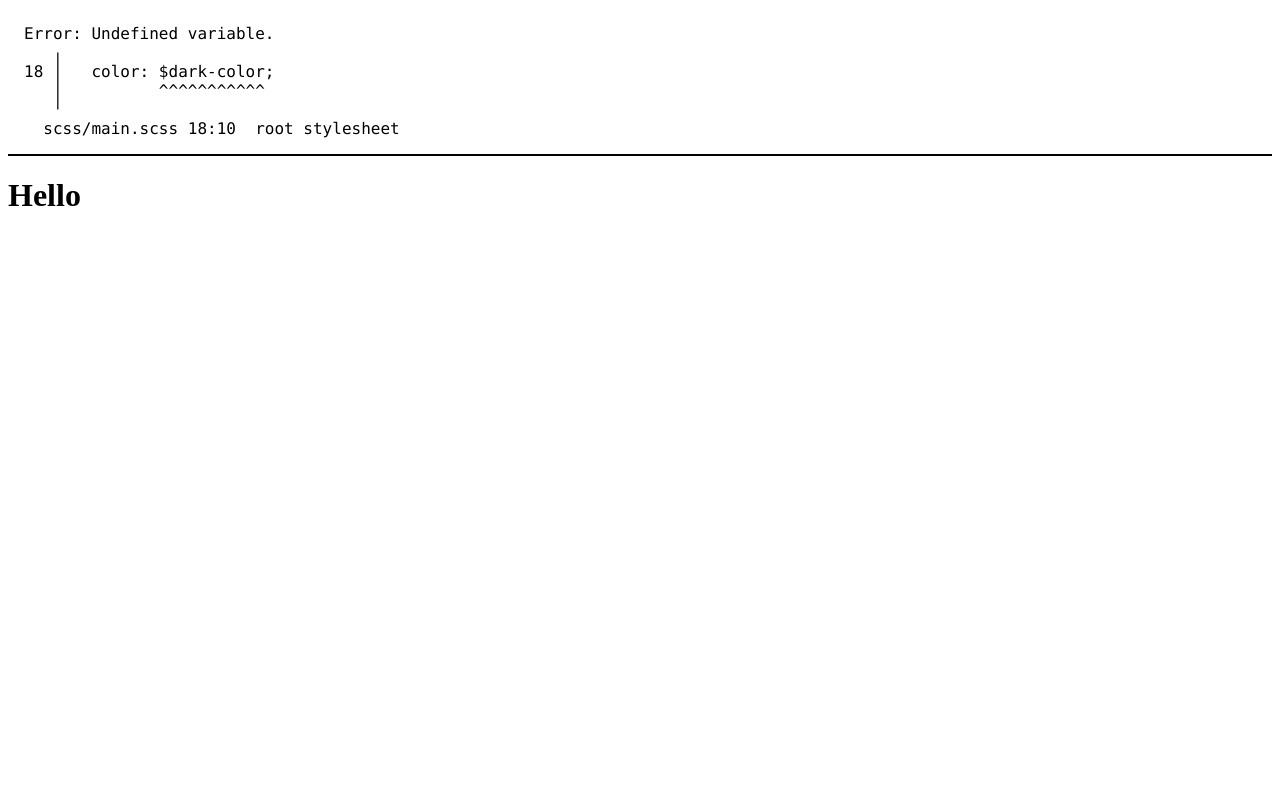
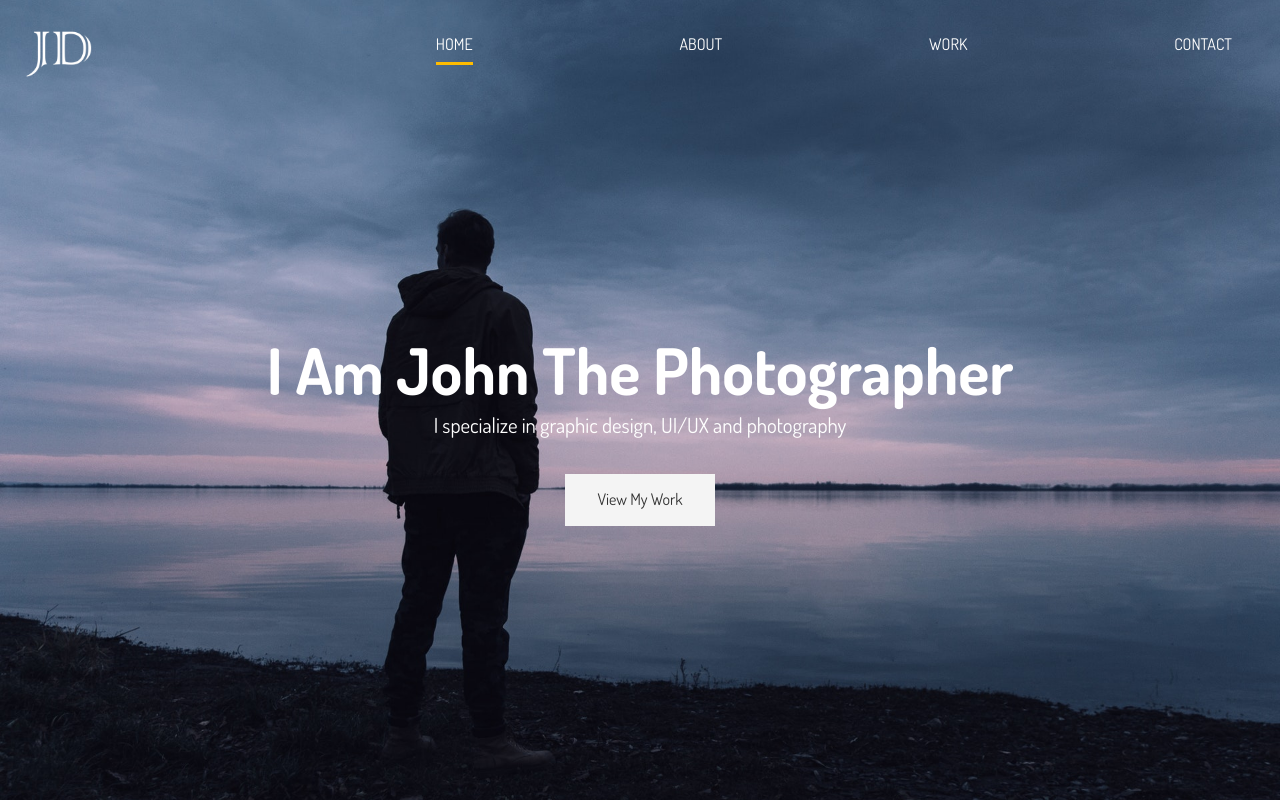
Before and after one commit to nia-ja/Sass-Portfolio-Website, a website: page dist/index.html in a window 1280 px wide. Drawn offline with Linux system fonts and the light colour scheme.

Commit message:
Header and Main Nav, container and button utility styling, typewriter script up and running

```diff
--- a/scss/_config.scss
+++ b/scss/_config.scss
@@ -3,5 +3,5 @@ $website-width: 1280px;
 $main-color: #ffbc00;
 $light-color: #f4f4f4;
 $medium-color: #ccc;
-$light-color: #333;
+$dark-color: #333;
 $bg-image: url(../img/showcase.jpg);
--- /dev/null
+++ b/scss/_utilities.scss
@@ -0,0 +1,49 @@
+.container {
+  max-width: $website-width;
+  padding: 0 1.5rem;
+  margin: 0 auto;
+  overflow: hidden;
+}
+
+// Buttons
+%btn-shared {
+  display: inline-block;
+  padding: 0.8rem 2rem;
+  transition: all 0.5s;
+  border: none;
+  cursor: pointer;
+}
+
+.btn {
+  &-main {
+    @extend %btn-shared;
+    color: $dark-color;
+    background-color: $main-color;
+  }
+  &-light {
+    @extend %btn-shared;
+    color: $dark-color;
+    background-color: $light-color;
+  }
+  &-dark {
+    @extend %btn-shared;
+    color: $light-color;
+    background-color: $dark-color;
+  }
+}
+
+// any button, link, or input with the class of btn-*
+button[class^="btn-"]:hover,
+a[class^="btn-"]:hover,
+input[class^="btn-"]:hover {
+  background-color: $main-color;
+}
+
+.lead {
+  font-size: 1.3rem;
+  margin-bottom: 2rem;
+}
+
+.text-center {
+  text-align: center;
+}
--- a/scss/main.scss
+++ b/scss/main.scss
@@ -1,10 +1,10 @@
 @import "config";
+@import "utilities";
 
 // General Styles
 * {
   margin: 0;
   padding: 0;
-  box-sizing: border-box;
 }
 
 body {
@@ -18,7 +18,7 @@ a {
   color: $dark-color;
 }
 
-ul {
+li {
   list-style: none;
 }
 
@@ -31,3 +31,69 @@ h4 {
 img {
   width: 100%;
 }
+
+// Logo
+#logo {
+  width: 70px;
+  height: 70px;
+  // In case if it'll change for a text
+  color: #fff;
+  text-transform: uppercase;
+}
+
+// Main Nav
+#main-nav {
+  display: flex;
+  justify-content: space-between;
+  padding-top: 1rem;
+
+  ul {
+    display: flex;
+  }
+
+  li {
+    padding: 1rem 1.5rem;
+  }
+
+  a {
+    text-decoration: none;
+    color: #fff;
+    text-transform: uppercase;
+    border-bottom: 3px transparent solid;
+    padding-bottom: 0.5rem;
+    transition: border-color 0.5s;
+
+    &:hover {
+      border-color: $medium-color;
+    }
+
+    &.current {
+      border-color: $main-color;
+    }
+  }
+}
+
+// Header
+#header {
+  &-home {
+    // Header Home
+    background: $bg-image no-repeat center center / cover;
+    height: 100vh;
+    color: #fff;
+
+    // Header content
+    .header-content {
+      text-align: center;
+      padding-top: 20%;
+
+      h1 {
+        font-size: 4rem;
+        line-height: 1.2;
+      }
+    }
+  }
+
+  //   Header Inner
+  &-inner {
+  }
+}
```
Also changed, not shown: dist/css/main.css, dist/index.html, 1 other file.
